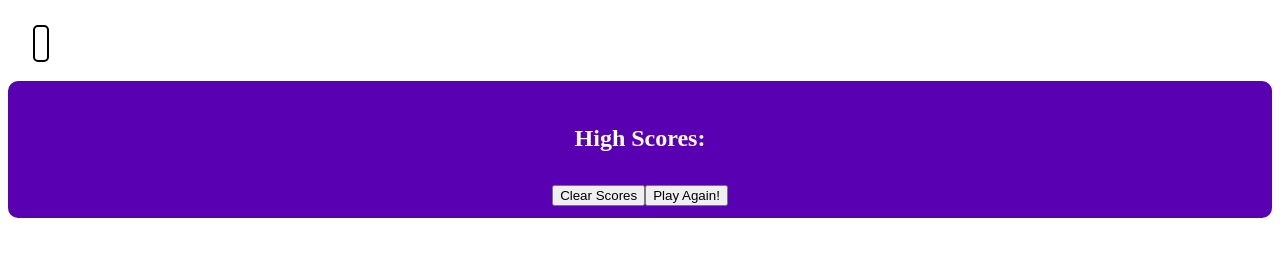
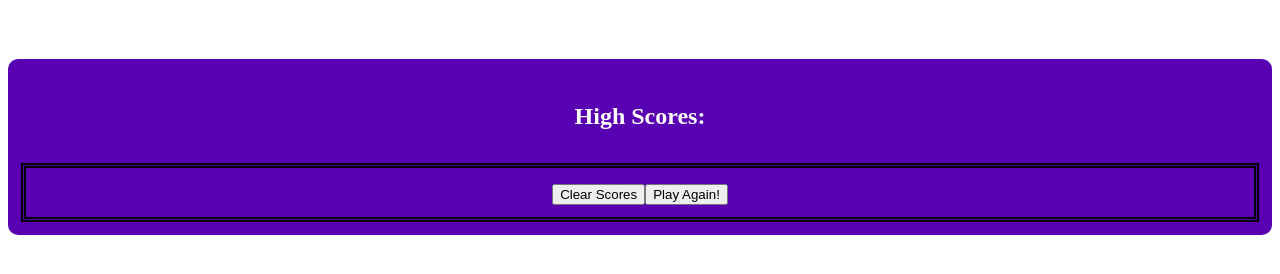
Before and after one commit to rpecuch/javascript-quiz, a plain HTML site: page index.html in a window 1280 px wide. Both pictures are taken after a click on the element "View high scores!". Drawn offline with Linux system fonts and the light colour scheme.

Commit message:
finished cleaning up basic styling

```diff
--- a/assets/css/style.css
+++ b/assets/css/style.css
@@ -30,16 +30,15 @@ h1,
     border-radius: 5px;
 }
 
-/* h1 {
-    border: 2px solid black;
-    display:inline-block;
-} */
-
-#p {
+#container {
     border: 5px double black;
 }
 
-#start:hover {
+#start {
+    margin-top: 2%;
+}
+
+button:hover {
     background-color: black;
     color: white;
 }
@@ -65,3 +64,8 @@ li:hover {
 .score {
     list-style-type: none;
 }
+
+#clear-btn,
+#play-again {
+    margin-bottom: 1%;
+}
--- a/assets/js/script.js
+++ b/assets/js/script.js
@@ -235,7 +235,8 @@ h3El.addEventListener("click", highScores);
 
 function highScores (event) {
     event.preventDefault;
-    h3El.textContent = "";
+    // h3El.textContent = "";
+    h3El.style.display = "none";
     h1El.textContent = "High Scores:";
     pEl.remove();
     start.remove();
@@ -262,7 +263,9 @@ function highScores (event) {
     container.appendChild(clear);
     container.appendChild(playAgain);
     clear.setAttribute("class","button");
+    clear.setAttribute("id", "clear-btn");
     playAgain.setAttribute("class","button");
+    playAgain.setAttribute("id", "play-again");
 
     clear.addEventListener("click", function() {
         localStorage.clear();
--- a/index.html
+++ b/index.html
@@ -12,9 +12,11 @@
         <h3 id="header">View high scores!</h3>
     </header>
 
-    <section id="container">
+    <section>
         <h1 id="top">JavaScript Coding Quiz</h1>
-        <p id="p">You will have 75 seconds to complete this 7-question quiz. Any wrong answers will result in a 5-second deduction from the clock. Click the button to play!👇</p>
+        <div id="container">
+            <p id="p">You will have 75 seconds to complete this 7-question quiz. Any wrong answers will result in a 5-second deduction from the clock. Click the button to play!👇</p>
+        </div>
         <button id="start">Start Quiz</button>
     </section>
 
```
